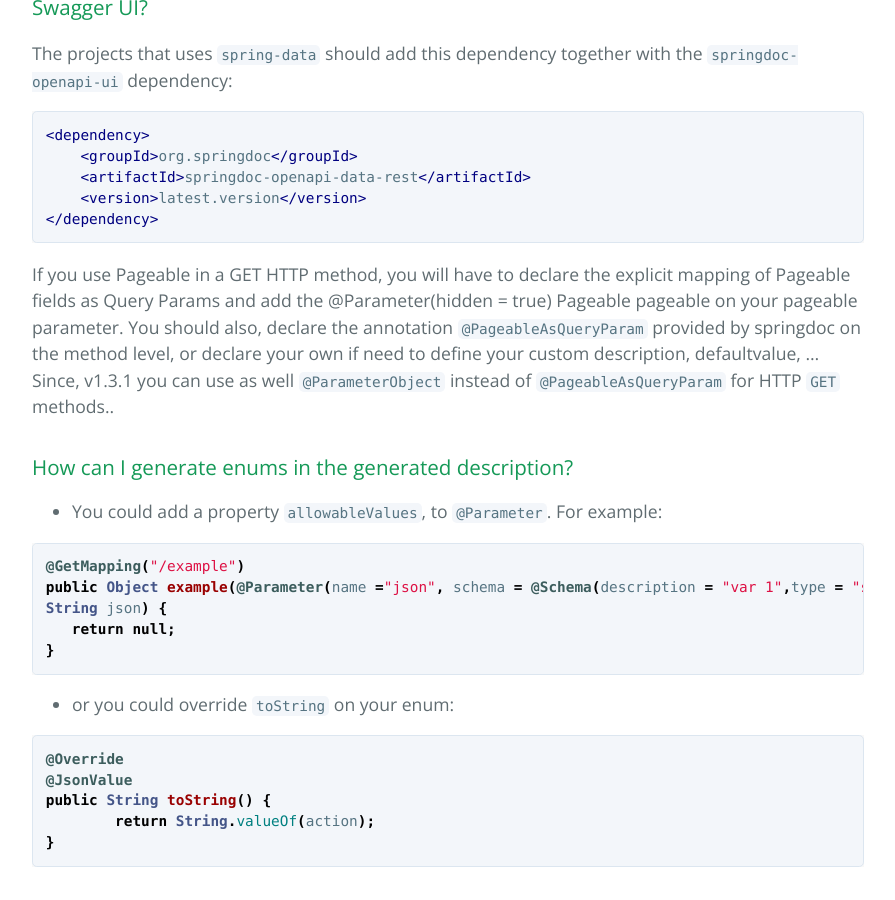
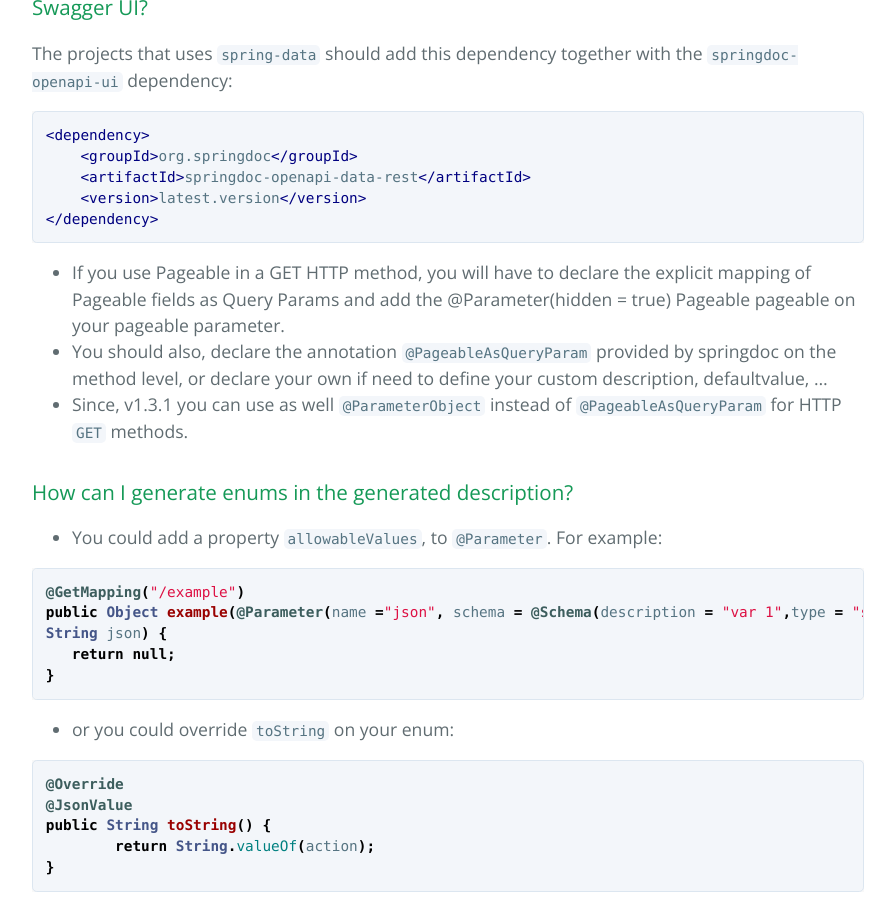
Before and after one commit to springdoc/springdoc.github.io, a Jekyll site: the page built from faq.md, in a window 1280 px wide and 900 px high, scrolled down 6417 px. Shown: the whole window, without its empty margins (192-1087 px from the left). Built offline with Jekyll 4.4.1, drawn with Linux system fonts in a browser that asks for light colours.

Commit message:
Update faq.md

````diff
--- a/faq.md
+++ b/faq.md
@@ -170,9 +170,9 @@ The projects that uses `spring-data` should add this dependency together with th
 </dependency>
 ```
 
-If you use Pageable in a GET HTTP method, you will have to declare the explicit mapping of Pageable fields as Query Params and add the @Parameter(hidden = true) Pageable pageable on your pageable parameter.
-You should also, declare the annotation `@PageableAsQueryParam` provided by springdoc on the method level, or declare your own if need to define your custom description, defaultvalue, ...
-Since, v1.3.1 you can use as well `@ParameterObject` instead of `@PageableAsQueryParam` for HTTP `GET` methods..
+- If you use Pageable in a GET HTTP method, you will have to declare the explicit mapping of Pageable fields as Query Params and add the @Parameter(hidden = true) Pageable pageable on your pageable parameter.
+- You should also, declare the annotation `@PageableAsQueryParam` provided by springdoc on the method level, or declare your own if need to define your custom description, defaultvalue, ...
+- Since, v1.3.1 you can use as well `@ParameterObject` instead of `@PageableAsQueryParam` for HTTP `GET` methods.
 
 
 ### How can I generate enums in the generated description?
````
